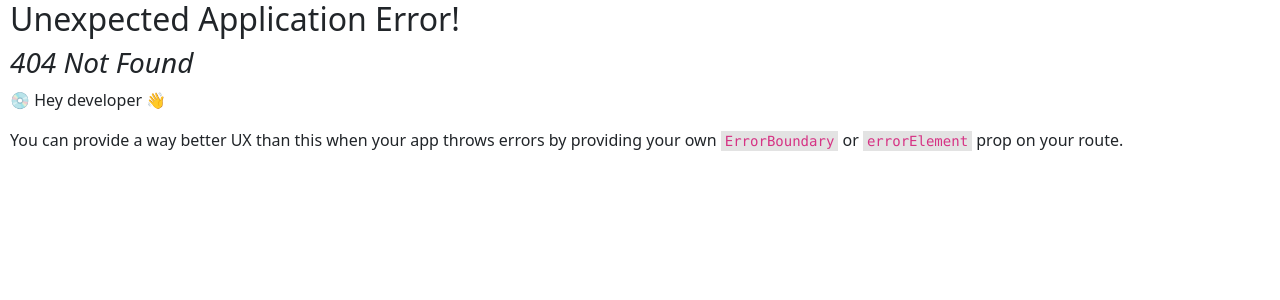
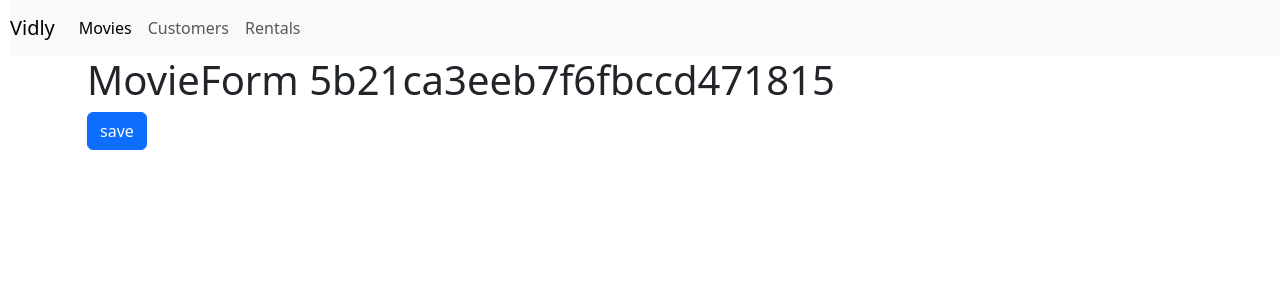
Before and after one commit to ChandiH/react_with_mosh, a React (Create React App) app: page /movies/5b21ca3eeb7f6fbccd471815 in a window 1280 px wide. Before the commit this address had no page. Shown: the top 300 px of the page. Built offline with nearby package versions, Linux system fonts and the light colour scheme.

Commit message:
06.1 - Nested Routing, Route Parameter, Redirect

```diff
--- a/src/App.js
+++ b/src/App.js
@@ -1,14 +1,18 @@
 import React, { Component } from "react";
 import "./App.css";
-import Counters from "./components/counters";
 import NavBar from "./components/navbar";
 import {
   createBrowserRouter,
   createRoutesFromElements,
   RouterProvider,
   Route,
+  Navigate,
 } from "react-router-dom";
 import MovieList from "./components/movieListComponent";
+import Customers from "./components/customers";
+import Rentals from "./components/rentals";
+import NotFound from "./components/notfound";
+import MovieForm from "./components/movieForm";
 
 class App extends Component {
   state = {
@@ -51,9 +55,11 @@ class App extends Component {
 
   router = createBrowserRouter(
     createRoutesFromElements(
-      <Route path="/" element={<NavBar />}>
+      <Route path="/*" element={<NavBar />}>
+        <Route index element={<Navigate to="/movies" replace />} />
         <Route path="movies" element={<MovieList />} />
-        <Route
+        <Route path="movies/:id" element={<MovieForm />} />
+        {/* <Route
           path="counters"
           element={
             <Counters
@@ -64,7 +70,11 @@ class App extends Component {
               onDecrement={this.handleDecrement}
             />
           }
-        />
+        /> */}
+        <Route path="customers" element={<Customers />} />
+        <Route path="rentals" element={<Rentals />} />
+        <Route path="not-found" element={<NotFound />} />
+        <Route path="*" element={<Navigate to="/not-found" replace />} />
       </Route>
     )
   );
--- /dev/null
+++ b/src/components/customers.jsx
@@ -0,0 +1,11 @@
+import React from "react";
+
+const Customers = () => {
+  return (
+    <div className="container">
+      <h1>Customers</h1>
+    </div>
+  );
+};
+
+export default Customers;
--- /dev/null
+++ b/src/components/movieForm.jsx
@@ -0,0 +1,24 @@
+import React from "react";
+import { useParams, useNavigate } from "react-router-dom";
+
+const MovieForm = () => {
+  const queryParameters = useParams();
+  const navigate = useNavigate();
+
+  return (
+    <div className="container">
+      <h1>MovieForm {queryParameters["id"]}</h1>
+      <button
+        className={"btn btn-primary"}
+        onClick={() => {
+          console.log("btn pressed");
+          navigate("/movies");
+        }}
+      >
+        save
+      </button>
+    </div>
+  );
+};
+
+export default MovieForm;
--- a/src/components/movieTable.jsx
+++ b/src/components/movieTable.jsx
@@ -1,10 +1,17 @@
 import React, { Component } from "react";
+import { Link } from "react-router-dom";
 import LikeComponent from "./common/likeComponent";
 import Table from "./common/table";
 
 class MovieTable extends Component {
   columns = [
-    { path: "title", label: "Title" },
+    {
+      path: "title",
+      label: "Title",
+      content: (movie) => (
+        <Link to={`/movies/${movie._id}`}>{movie.title}</Link>
+      ),
+    },
     { path: "genre.name", label: "Genre" },
     { path: "numberInStock", label: "Stock" },
     { path: "dailyRentalRate", label: "Rental Rate" },
--- a/src/components/navbar.jsx
+++ b/src/components/navbar.jsx
@@ -1,11 +1,13 @@
 import React from "react";
-import { Link, Outlet } from "react-router-dom";
+import { Outlet, NavLink, Link } from "react-router-dom";
 
 const NavBar = ({ totalCounters }) => {
   return (
     <>
       <nav className="navbar navbar-expand-lg navbar-light bg-light">
-        <span className="navbar-brand">Vidly</span>
+        <Link className="navbar-brand" to="/">
+          Vidly
+        </Link>
         <button
           className="navbar-toggler"
           type="button"
@@ -19,18 +21,17 @@ const NavBar = ({ totalCounters }) => {
         </button>
 
         <div className="collapse navbar-collapse" id="navbarSupportedContent">
-          <ul className="navbar-nav mr-auto">
-            <li className="nav-item active">
-              <Link className="nav-link" to="/movies">
-                Movies
-              </Link>
-            </li>
-            <li className="nav-item">
-              <Link className="nav-link" to="/counters">
-                Counters
-              </Link>
-            </li>
-          </ul>
+          <div className="navbar-nav mr-auto">
+            <NavLink className="nav-link nav-item" to="/movies">
+              Movies
+            </NavLink>
+            <NavLink className="nav-link nav-item" to="/customers">
+              Customers
+            </NavLink>
+            <NavLink className="nav-link nav-item" to="/rentals">
+              Rentals
+            </NavLink>
+          </div>
         </div>
       </nav>
       <Outlet />
--- /dev/null
+++ b/src/components/notfound.jsx
@@ -0,0 +1,11 @@
+import React from "react";
+
+const NotFound = () => {
+  return (
+    <div className="container">
+      <h1>Not Found</h1>
+    </div>
+  );
+};
+
+export default NotFound;
--- /dev/null
+++ b/src/components/rentals.jsx
@@ -0,0 +1,10 @@
+import React from "react";
+const Rentals = () => {
+  return (
+    <div className="container">
+      <h1>Rentals</h1>
+    </div>
+  );
+};
+
+export default Rentals;
```
